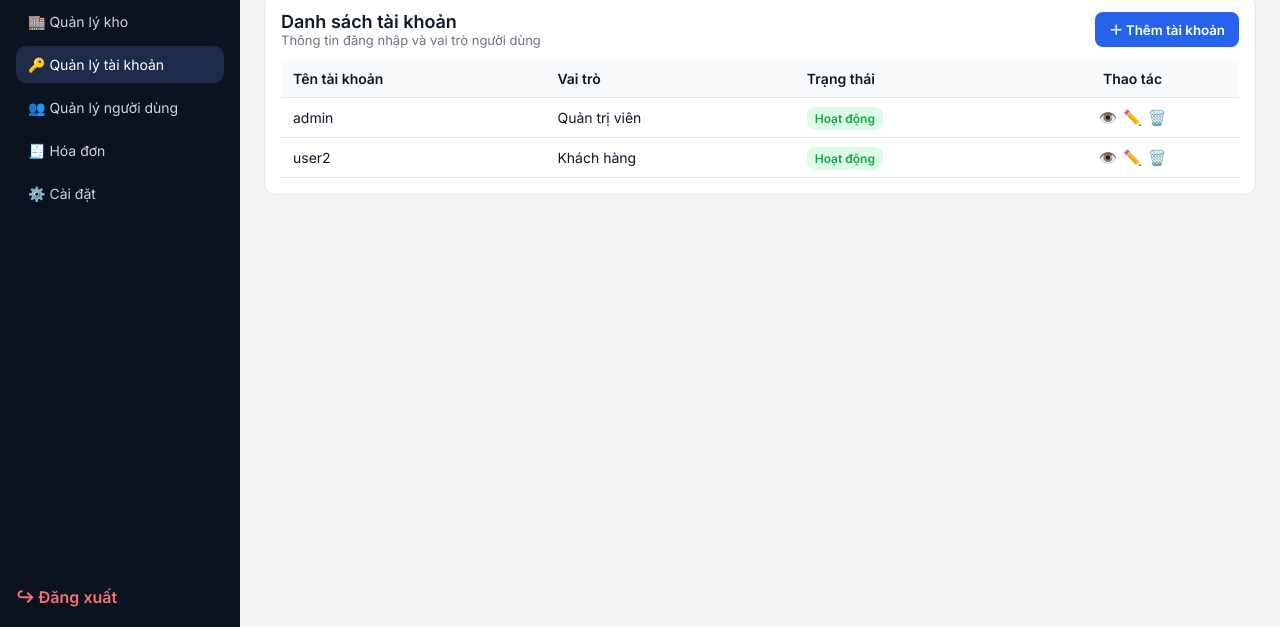
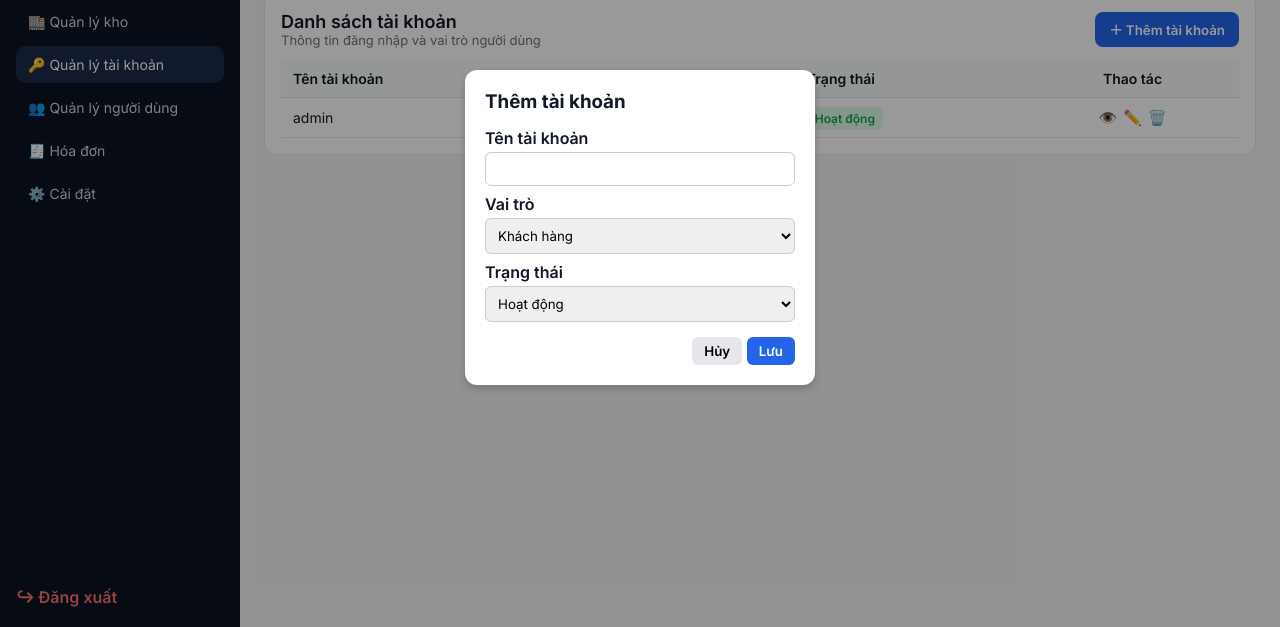
Before and after one commit to tranthixuantrang/congcu, a plain HTML site: page FE_QuanLyTaiKhoan.html in a window 1280 px wide. Both pictures are taken after a click on the button "＋ Thêm tài khoản". Shown: the part 173-800 px from the top of the page. Drawn offline with Linux system fonts and the light colour scheme.

Commit message:
CRUD QuanLyTaiKhoan

```diff
--- a/FE_QuanLyTaiKhoan.html
+++ b/FE_QuanLyTaiKhoan.html
@@ -21,6 +21,51 @@
     .actions-inline button.view {color:#16a34a}
     .actions-inline button.edit {color:#2563eb}
     .actions-inline button.delete {color:#dc2626}
+    /* Modal */
+    .modal {
+      display: none;
+      position: fixed;
+      z-index: 99;
+      top: 0; left: 0; right: 0; bottom: 0;
+      background: rgba(0,0,0,0.4);
+      justify-content: center;
+      align-items: center;
+    }
+    .modal-content {
+      background: #fff;
+      padding: 20px;
+      border-radius: 12px;
+      width: 350px;
+      max-width: 95%;
+      box-shadow: 0 4px 10px rgba(0,0,0,0.2);
+    }
+    .modal-content h3 {
+      margin-bottom: 15px;
+    }
+    .modal-content label {
+      display: block;
+      margin: 8px 0 4px;
+      font-weight: 600;
+    }
+    .modal-content input, .modal-content select {
+      width: 100%;
+      padding: 8px;
+      border-radius: 6px;
+      border: 1px solid #ccc;
+    }
+    .modal-actions {
+      text-align: right;
+      margin-top: 15px;
+    }
+    .modal-actions button {
+      padding: 6px 12px;
+      border: none;
+      border-radius: 6px;
+      cursor: pointer;
+      font-weight: 600;
+    }
+    .btn-cancel { background:#e5e7eb; }
+    .btn-save { background:#2563eb; color:#fff; }
   </style>
 </head>
 <body>
@@ -33,7 +78,6 @@
         <p>Hệ thống quản lý</p>
       </div>
     </div>
-
     <nav class="menu">
       <a class="item" href="FE_TrangChu.html">🏠 Trang chủ</a>
       <a class="item" href="FE_QuanLySanPham.html">📦 Quản lý sản phẩm</a>
@@ -43,7 +87,6 @@
       <a class="item" href="#">🧾 Hóa đơn</a>
       <a class="item" href="#">⚙️ Cài đặt</a>
     </nav>
-
     <div class="logout">
       <a class="item" href="FE_DangNhap.html">↪ Đăng xuất</a>
     </div>
@@ -55,7 +98,7 @@
     <header class="topbar">
       <div class="search">
         <span>🔍</span>
-        <input type="text" placeholder="Tìm kiếm tài khoản...">
+        <input type="text" id="searchInput" placeholder="Tìm kiếm tài khoản...">
       </div>
       <div class="top-actions">
         <div class="user">
@@ -82,7 +125,7 @@
           <p>Thông tin đăng nhập và vai trò người dùng</p>
         </div>
         <div class="actions">
-          <button class="btn primary" onclick="addDemoAccount()">＋ Thêm tài khoản</button>
+          <button class="btn primary" onclick="openModal()">＋ Thêm tài khoản</button>
         </div>
       </div>
 
@@ -96,28 +139,54 @@
               <th class="center">Thao tác</th>
             </tr>
           </thead>
-          <tbody>
-            <!-- JS render -->
-          </tbody>
+          <tbody></tbody>
         </table>
       </div>
     </section>
   </main>
 
+  <!-- Modal Form -->
+  <div class="modal" id="accountModal">
+    <div class="modal-content">
+      <h3 id="modalTitle">Thêm tài khoản</h3>
+      <input type="hidden" id="editIndex">
+      <label for="username">Tên tài khoản</label>
+      <input type="text" id="username" required>
+      <label for="role">Vai trò</label>
+      <select id="role">
+        <option>Khách hàng</option>
+        <option>Nhân viên</option>
+        <option>Quản trị viên</option>
+      </select>
+      <label for="status">Trạng thái</label>
+      <select id="status">
+        <option>Hoạt động</option>
+        <option>Tạm khóa</option>
+        <option>Đã xóa</option>
+      </select>
+      <div class="modal-actions">
+        <button class="btn-cancel" onclick="closeModal()">Hủy</button>
+        <button class="btn-save" onclick="saveAccount()">Lưu</button>
+      </div>
+    </div>
+  </div>
+
   <script>
-    // Load accounts từ localStorage
-    function loadAccounts() {
-      let accounts = JSON.parse(localStorage.getItem("accounts")) || [];
-
-      // Thêm admin mặc định nếu chưa có
-      if (!accounts.find(acc => acc.username === "admin")) {
-        accounts.push({ username: "admin", role: "Quản trị viên", status: "Hoạt động" });
+    function getAccounts() {
+      return JSON.parse(localStorage.getItem("accounts")) || [];
+    }
+    function setAccounts(accounts) {
+      localStorage.setItem("accounts", JSON.stringify(accounts));
     }
 
+    function loadAccounts(filter="") {
+      let accounts = getAccounts();
       const tbody = document.querySelector("#accountTable tbody");
       tbody.innerHTML = "";
 
-      accounts.forEach(acc => {
+      accounts
+        .filter(acc => acc.username.toLowerCase().includes(filter.toLowerCase()))
+        .forEach((acc, index) => {
           let statusBadge = `<span class="badge success">Hoạt động</span>`;
           if (acc.status === "Tạm khóa") statusBadge = `<span class="badge warn">Tạm khóa</span>`;
           if (acc.status === "Đã xóa") statusBadge = `<span class="badge danger">Đã xóa</span>`;
@@ -129,26 +198,81 @@
               <td>${statusBadge}</td>
               <td>
                 <div class="actions-inline">
-                <button class="view">👁️</button>
-                <button class="edit">✏️</button>
-                <button class="delete">🗑️</button>
+                  <button class="view" onclick="alert('Thông tin: ${acc.username}\\nVai trò: ${acc.role}\\nTrạng thái: ${acc.status}')">👁️</button>
+                  <button class="edit" onclick="editAccount(${index})">✏️</button>
+                  <button class="delete" onclick="deleteAccount(${index})">🗑️</button>
                 </div>
               </td>
             </tr>
           `;
         });
-
-      localStorage.setItem("accounts", JSON.stringify(accounts));
     }
 
-    // Demo: thêm tài khoản test
-    function addDemoAccount() {
-      let accounts = JSON.parse(localStorage.getItem("accounts")) || [];
-      accounts.push({ username: "user" + (accounts.length+1), role: "Khách hàng", status: "Hoạt động" });
-      localStorage.setItem("accounts", JSON.stringify(accounts));
+    // CRUD
+    function openModal(edit=false) {
+      document.getElementById("accountModal").style.display="flex";
+      if (!edit) {
+        document.getElementById("modalTitle").innerText="Thêm tài khoản";
+        document.getElementById("editIndex").value="";
+        document.getElementById("username").value="";
+        document.getElementById("role").value="Khách hàng";
+        document.getElementById("status").value="Hoạt động";
+      }
+    }
+    function closeModal() {
+      document.getElementById("accountModal").style.display="none";
+    }
+
+    function saveAccount() {
+      let accounts = getAccounts();
+      const idx = document.getElementById("editIndex").value;
+      const newAcc = {
+        username: document.getElementById("username").value.trim(),
+        role: document.getElementById("role").value,
+        status: document.getElementById("status").value
+      };
+      if (!newAcc.username) { alert("Tên tài khoản không được bỏ trống"); return; }
+
+      if (idx==="") { // Create
+        accounts.push(newAcc);
+      } else { // Update
+        accounts[idx] = newAcc;
+      }
+      setAccounts(accounts);
+      closeModal();
       loadAccounts();
     }
 
+    function editAccount(index) {
+      let accounts = getAccounts();
+      let acc = accounts[index];
+      openModal(true);
+      document.getElementById("modalTitle").innerText="Chỉnh sửa tài khoản";
+      document.getElementById("editIndex").value=index;
+      document.getElementById("username").value=acc.username;
+      document.getElementById("role").value=acc.role;
+      document.getElementById("status").value=acc.status;
+    }
+
+    function deleteAccount(index) {
+      if (!confirm("Bạn có chắc chắn muốn xóa tài khoản này?")) return;
+      let accounts = getAccounts();
+      accounts.splice(index,1);
+      setAccounts(accounts);
+      loadAccounts();
+    }
+
+    // Search
+    document.getElementById("searchInput").addEventListener("input", e=>{
+      loadAccounts(e.target.value);
+    });
+
+    // Init
+    if (!getAccounts().find(acc=>acc.username==="admin")) {
+      let accounts = getAccounts();
+      accounts.push({ username:"admin", role:"Quản trị viên", status:"Hoạt động" });
+      setAccounts(accounts);
+    }
     loadAccounts();
   </script>
 </body>
```
Lines whose indentation alone changed are shown as unchanged.
